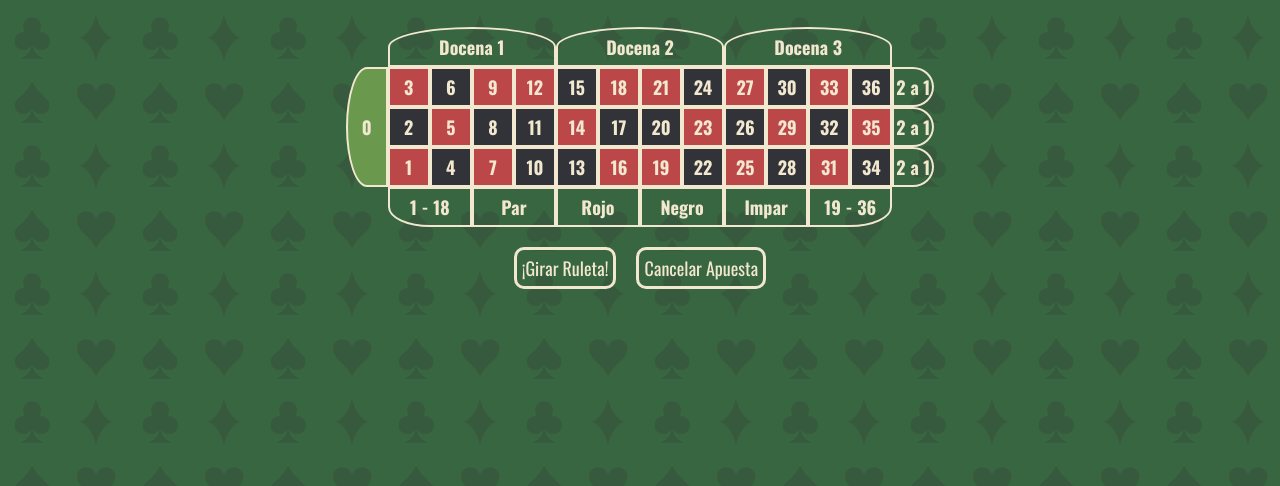
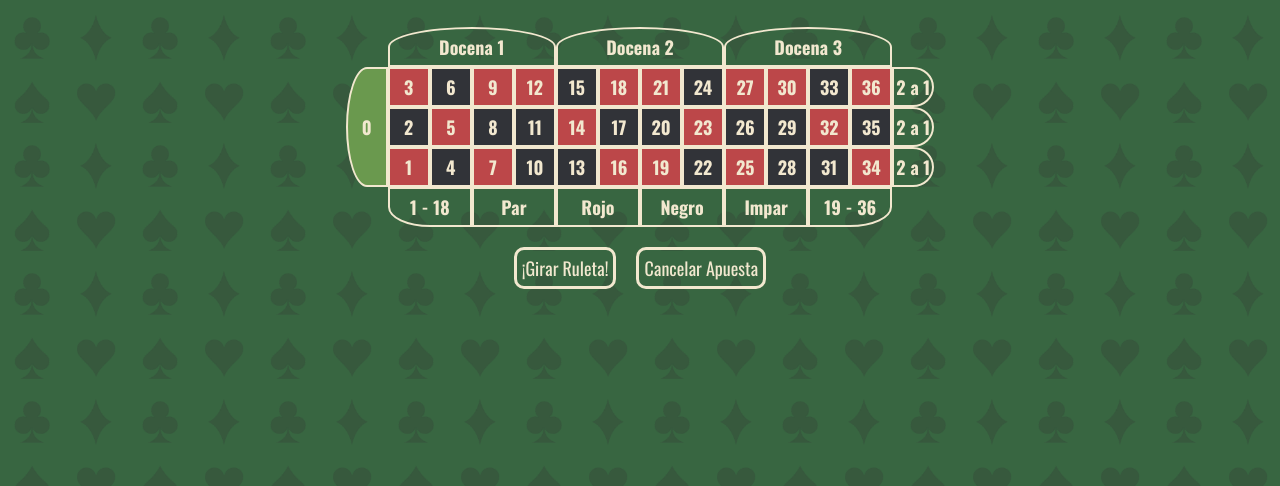
Before and after one commit to MZuran/Casino-Night, a website: page index.html in a window 1280 px wide. Shown: the part 314-800 px from the top of the page. Drawn offline with Linux system fonts and the light colour scheme.

Commit message:
Fixed wrong table colors

```diff
--- a/index.html
+++ b/index.html
@@ -48,14 +48,14 @@
         <div class="square26 black-square"><p>26</p></div>
         <div class="square27 red-square"><p>27</p></div>
         <div class="square28 black-square"><p>28</p></div>
-        <div class="square29 red-square"><p>29</p></div>
-        <div class="square30 black-square"><p>30</p></div>
-        <div class="square31 red-square"><p>31</p></div>
-        <div class="square32 black-square"><p>32</p></div>
-        <div class="square33 red-square"><p>33</p></div>
-        <div class="square34 black-square"><p>34</p></div>
-        <div class="square35 red-square"><p>35</p></div>
-        <div class="square36 black-square"><p>36</p></div>
+        <div class="square29 black-square"><p>29</p></div>
+        <div class="square30 red-square"><p>30</p></div>
+        <div class="square31 black-square"><p>31</p></div>
+        <div class="square32 red-square"><p>32</p></div>
+        <div class="square33 black-square"><p>33</p></div>
+        <div class="square34 red-square"><p>34</p></div>
+        <div class="square35 black-square"><p>35</p></div>
+        <div class="square36 red-square"><p>36</p></div>
         <div class="square0 green-square smooth-top-left smooth-bottom-left"><p>0</p></div>
         <div class="firstRowSquare smooth-top-right smooth-bottom-right"><p>2 a 1</p></div>
         <div class="secondRowSquare smooth-top-right smooth-bottom-right"><p>2 a 1</p></div>
```
